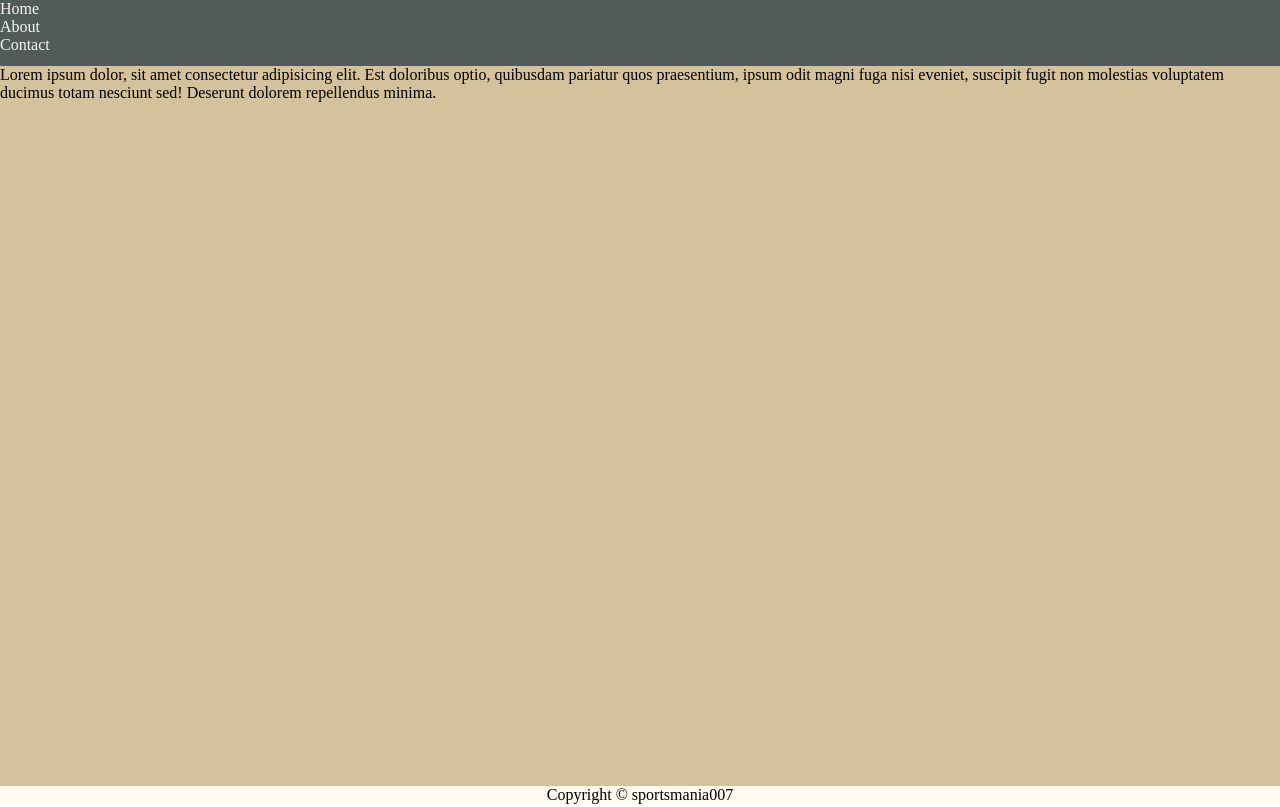
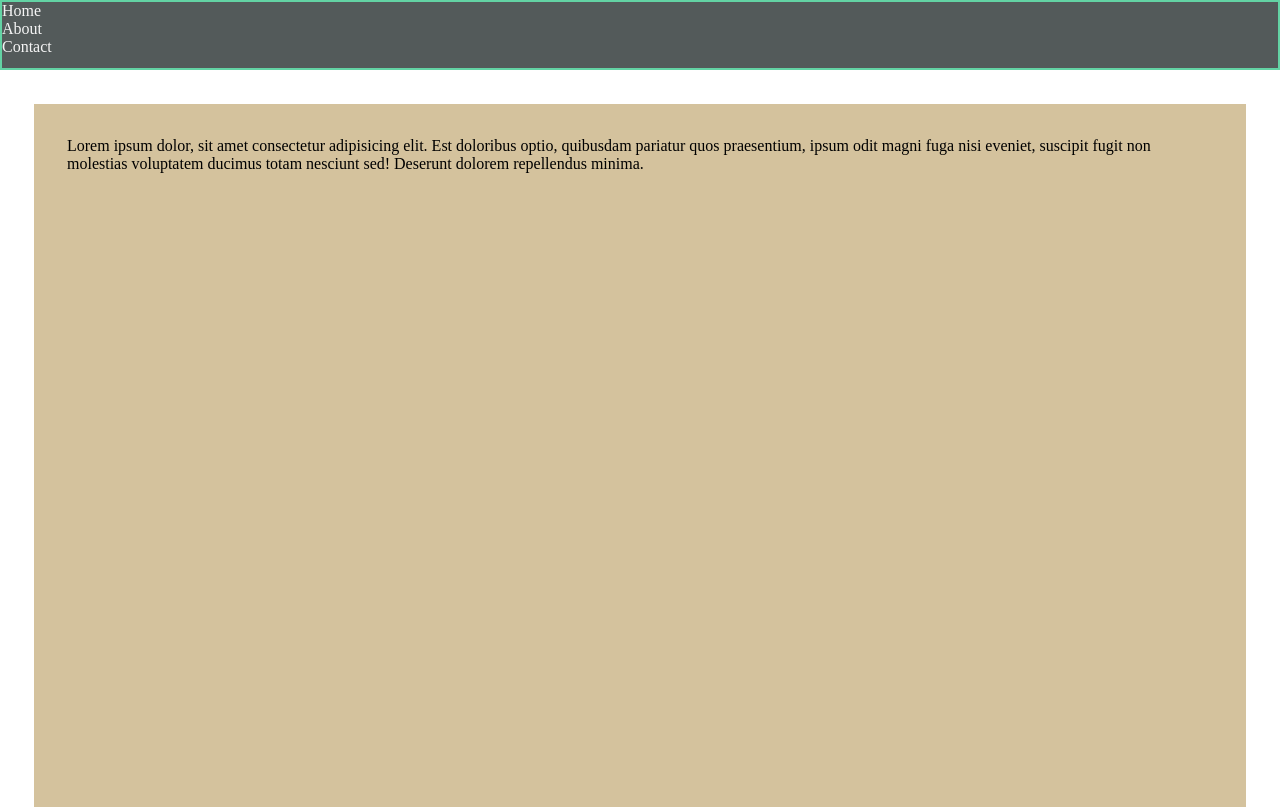
Before and after one commit to sonishalini/CSS-Learning, a website: page marginCollapsePractice.html in a window 1280 px wide. Shown: the top 807 px of the page. Drawn offline with Linux system fonts and the light colour scheme.

Commit message:
Margine Collapse And it's PracticeSet

```diff
--- a/marginCollapsePractice.html
+++ b/marginCollapsePractice.html
@@ -11,6 +11,7 @@
         padding: 0;
       }
       header {
+        border: 2px solid rgb(99, 211, 164);
         height: 66px;
         background: rgb(83, 90, 90);
         color: whitesmoke;
@@ -18,9 +19,12 @@
       .content {
         background-color: rgb(212, 194, 157);
         height: 90vh;
+        padding: 33px;
+        margin: 34px;
       }
       footer {
         background-color: floralwhite;
+        margin: 23px;
       }
       .center {
         text-align: center;
```
